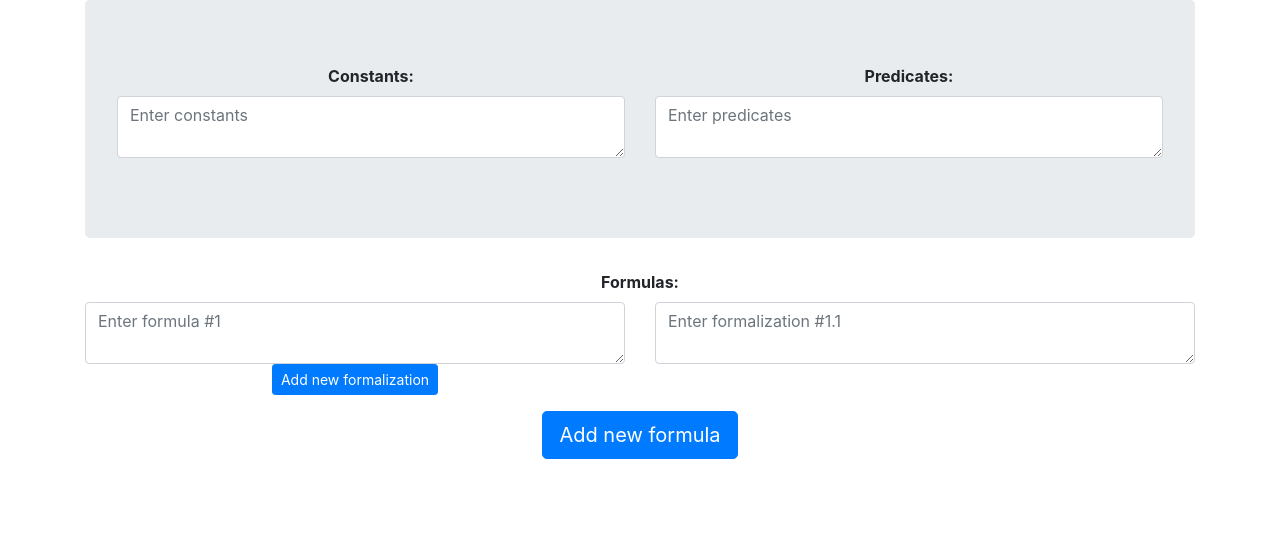
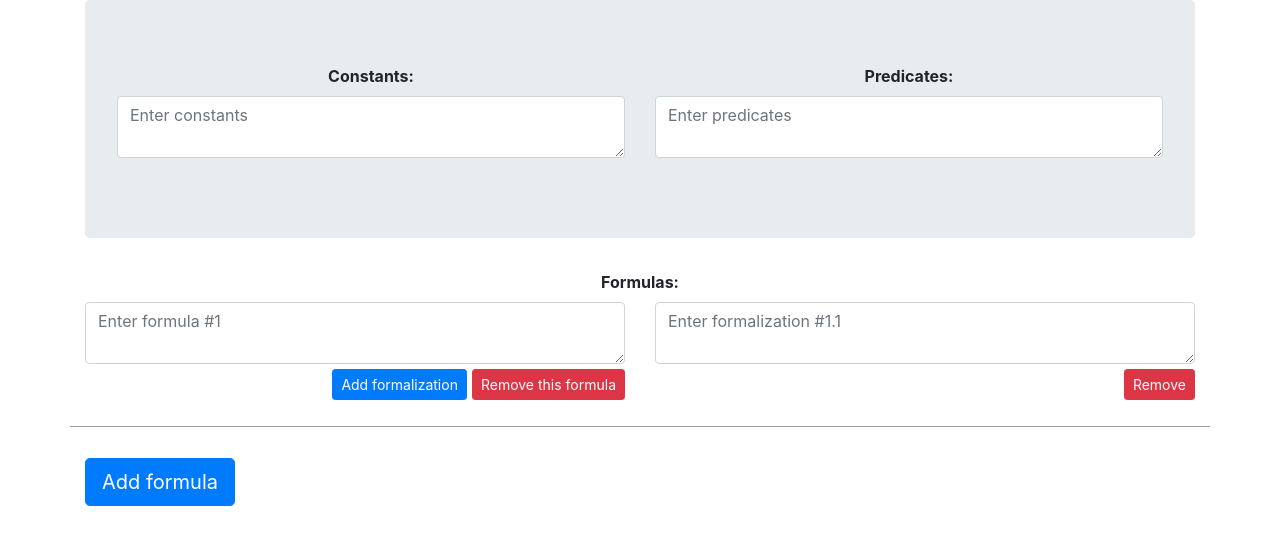
Before and after one commit to nikolakulikova/formalization-checker-front-end, a React (Create React App) app: page / in a window 1280 px wide. Shown: the top 544 px of the page. Built offline with nearby package versions, Linux system fonts and the light colour scheme.

Commit message:
added parsing of constants and predicates

```diff
--- a/package.json
+++ b/package.json
@@ -3,6 +3,7 @@
   "version": "0.1.0",
   "private": true,
   "dependencies": {
+    "@fmfi-uk-1-ain-412/js-fol-parser": "^0.4.3",
     "@reduxjs/toolkit": "^1.4.0",
     "@testing-library/jest-dom": "^4.2.4",
     "@testing-library/react": "^9.5.0",
--- a/src/App.css
+++ b/src/App.css
@@ -36,3 +36,35 @@
     transform: rotate(360deg);
   }
 }
+
+.Error {
+  color: #ff0000;
+  float: left;
+}
+
+.Formula {
+  border-bottom: 1px solid #a0a0a0;
+}
+
+.AddFormalizationButton {
+  float: right;
+  margin-top: 5px;
+}
+
+.AddNextFormulaButton {
+  float: left;
+  margin: 15px;
+}
+
+.EraseFormulaButton {
+  float: right;
+  margin-top: 5px;
+  margin-left: 5px;
+  margin-bottom: 5px;
+}
+
+.EraseFormalizationButton {
+  float: right;
+  margin-top: 5px;
+  margin-bottom: 10px;
+}
--- a/src/components/constants/Constants.js
+++ b/src/components/constants/Constants.js
@@ -4,14 +4,12 @@ import { useSelector, useDispatch } from 'react-redux';
 import { update } from './constantsSlice';
 import {
   selectCurrentValue,
-  /*selectLastValidValue,
-  selectErrorStr*/
+  selectErrMessage
 } from './constantsSlice';
 
 function Constants() {
-  const value = useSelector(selectCurrentValue);
-  //const lastValidValue = useSelector(selectLastValidValue);
-  //const errorStr = useSelector(selectErrorStr);
+  const currentValue = useSelector(selectCurrentValue);
+  const errMessage = useSelector(selectErrMessage);
 
   const dispatch = useDispatch();
 
@@ -21,9 +19,12 @@ function Constants() {
       <Form.Control
         as="textarea"
         placeholder="Enter constants"
-        value={value}
+        value={currentValue}
         onChange={e => dispatch(update(e.target.value))}
       />
+      <Form.Text className="Error">
+        {errMessage}
+      </Form.Text>
     </Form.Group>
   );
 }
--- a/src/components/constants/constantsSlice.js
+++ b/src/components/constants/constantsSlice.js
@@ -1,15 +1,26 @@
 import { createSlice } from '@reduxjs/toolkit';
+import { parseConstants } from '@fmfi-uk-1-ain-412/js-fol-parser';
 
 export const constantsSlice = createSlice({
   name: 'constants',
   initialState: {
     currentValue: '',
     lastValidValue: '',
-    errorStr: ''
+    errMessgage: ''
   },
   reducers: {
     update: (state, action) => {
       state.currentValue = action.payload;
+      let constants = null;
+      try {
+        constants = parseConstants(state.currentValue);
+      } catch (err) {
+        state.errMessgage = err.message;
+      }
+      if (constants != null) {
+        state.lastValidValue = state.currentValue;
+        state.errMessgage = '';
+      }
     }
   }
 });
@@ -17,7 +28,6 @@ export const constantsSlice = createSlice({
 export const { update } = constantsSlice.actions;
 
 export const selectCurrentValue = state => state.constants.currentValue;
-export const selectLastValidValue = state => state.constants.lastValidValue;
-export const selectErrorStr = state => state.constants.errorStr;
+export const selectErrMessage = state => state.constants.errMessgage;
 
 export default constantsSlice.reducer;
--- a/src/components/formulas/Formalizations.js
+++ b/src/components/formulas/Formalizations.js
@@ -1,8 +1,9 @@
 import React from 'react';
-import { Form } from 'react-bootstrap';
+import { Form, Button, Row, Col } from 'react-bootstrap';
 import { useSelector, useDispatch } from 'react-redux';
 import {
   updateFormalization,
+  removeFormalization
 } from './formulasSlice';
 import { selectValues } from './formulasSlice';
 
@@ -12,10 +13,11 @@ function Formalizations(props) {
   const dispatch = useDispatch();
 
   const listItems = values.map((x, i) =>
-    <Form.Control key={i}
+    <Row key={i}>
+      <Col>
+        <Form.Control className="Formalization" key={i}
           as="textarea"
-      placeholder={"Enter formalization #"
-                    + (props.index + 1) + "." + (i + 1)}
+          placeholder={"Enter formalization #" + (props.index + 1) + "." + (i + 1)}
           value={x.currentValue}
           onChange={e => dispatch(updateFormalization({
             value: e.target.value,
@@ -23,12 +25,23 @@ function Formalizations(props) {
               formalizationNum: i
           }))}
         />
+        <Button
+          className="EraseFormalizationButton"
+          variant="danger"
+          size="sm"
+          onClick={() => dispatch(removeFormalization({
+            formulaNum: props.index,
+            formalizationNum: i
+          }))}
+        >
+          Remove
+        </Button>
+      </Col>
+    </Row>
   );
 
   return (
-    <Form.Group>
-      {listItems}
-    </Form.Group>
+    <Form.Group>{listItems}</Form.Group>
   );
 }
 
--- a/src/components/formulas/Formulas.js
+++ b/src/components/formulas/Formulas.js
@@ -4,7 +4,8 @@ import { useSelector, useDispatch } from 'react-redux';
 import {
   updateInformalValue,
   addNewFormula,
-  addNewFormalization
+  addNewFormalization,
+  removeFormula
 } from './formulasSlice';
 import { selectValues } from './formulasSlice';
 import Formalizations from './Formalizations';
@@ -16,7 +17,7 @@ function Formulas() {
 
   const listItems = values.map((x, index) =>
     <Form.Group key={index}>
-      <Row>
+      <Row className="Formula">
         <Col>
           <Form.Control
             as="textarea"
@@ -28,11 +29,20 @@ function Formulas() {
             }))}
           />
           <Button
+            className="EraseFormulaButton"
+            variant="danger"
+            size="sm"
+            onClick={() => dispatch(removeFormula(index))}
+          >
+            Remove this formula
+          </Button>
+          <Button
+            className="AddFormalizationButton"
             variant="primary"
             size="sm"
             onClick={() => dispatch(addNewFormalization(index))}
           >
-            Add new formalization
+            Add formalization
           </Button>
         </Col>
         <Col>
@@ -51,15 +61,14 @@ function Formulas() {
       </Row>
       {listItems}
       <Row>
-        <Col>
         <Button
+          className="AddNextFormulaButton"
           variant="primary"
           size="lg"
           onClick={() => dispatch(addNewFormula())}
         >
-            Add new formula
+          Add formula
         </Button>
-        </Col>
       </Row>
     </Form.Group>
   );
--- a/src/components/formulas/formulasSlice.js
+++ b/src/components/formulas/formulasSlice.js
@@ -8,7 +8,7 @@ export const formulasSlice = createSlice({
       formalizations: [{
         currentValue: '',
         lastValidValue: '',
-        errorStr: ''
+        errMessage: ''
       }]
     }]
   },
@@ -31,7 +31,7 @@ export const formulasSlice = createSlice({
         formalizations:[{
           currentValue: '',
           lastValidValue: '',
-          errorStr: ''
+          errMessage: ''
         }]
       });
     },
@@ -40,8 +40,16 @@ export const formulasSlice = createSlice({
       state.formulas[formulaNum].formalizations.push({
         currentValue: '',
         lastValidValue: '',
-        errorStr: ''
+        errMessage: ''
       });
+    },
+    removeFormula: (state, action) => {
+      state.formulas.splice(action.payload, 1);
+    },
+    removeFormalization: (state, action) => {
+      const formulaNum = action.payload.formulaNum;
+      const formalizationNum = action.payload.formalizationNum;
+      state.formulas[formulaNum].formalizations.splice(formalizationNum, 1);
     }
   }
 });
@@ -50,7 +58,9 @@ export const {
   updateInformalValue,
   updateFormalization,
   addNewFormula,
-  addNewFormalization
+  addNewFormalization,
+  removeFormula,
+  removeFormalization
 } = formulasSlice.actions;
 
 export const selectValues = state => state.formulas.formulas;
--- a/src/components/predicates/Predicates.js
+++ b/src/components/predicates/Predicates.js
@@ -4,14 +4,12 @@ import { useSelector, useDispatch } from 'react-redux';
 import { update } from './predicatesSlice';
 import {
   selectCurrentValue,
-  /*selectLastValidValue,
-  selectErrorStr*/
+  selectErrMessage
 } from './predicatesSlice';
 
 function Predicates() {
-  const value = useSelector(selectCurrentValue);
-  //const lastValidValue = useSelector(selectLastValidValue);
-  //const errorStr = useSelector(selectErrorStr);
+  const currentValue = useSelector(selectCurrentValue);
+  const errMessage = useSelector(selectErrMessage);
 
   const dispatch = useDispatch();
 
@@ -21,9 +19,12 @@ function Predicates() {
       <Form.Control
         as="textarea"
         placeholder="Enter predicates"
-        value={value}
+        value={currentValue}
         onChange={e => dispatch(update(e.target.value))}
       />
+      <Form.Text className="Error">
+        {errMessage}
+      </Form.Text>
     </Form.Group>
   );
 }
--- a/src/components/predicates/predicatesSlice.js
+++ b/src/components/predicates/predicatesSlice.js
@@ -1,15 +1,26 @@
 import { createSlice } from '@reduxjs/toolkit';
+import { parsePredicates } from '@fmfi-uk-1-ain-412/js-fol-parser';
 
 export const predicatesSlice = createSlice({
   name: 'predicates',
   initialState: {
     currentValue: '',
     lastValidValue: '',
-    errorStr: ''
+    errMessgage: ''
   },
   reducers: {
     update: (state, action) => {
       state.currentValue = action.payload;
+      let predicates = null;
+      try {
+        predicates = parsePredicates(state.currentValue);
+      } catch (err) {
+        state.errMessgage = err.message;
+      }
+      if (predicates != null) {
+        state.lastValidValue = state.currentValue;
+        state.errMessgage = '';
+      }
     }
   }
 });
@@ -17,7 +28,6 @@ export const predicatesSlice = createSlice({
 export const { update } = predicatesSlice.actions;
 
 export const selectCurrentValue = state => state.predicates.currentValue;
-export const selectLastValidValue = state => state.predicates.lastValidValue;
-export const selectErrorStr = state => state.predicates.errorStr;
+export const selectErrMessage = state => state.predicates.errMessgage;
 
 export default predicatesSlice.reducer;
```
Also changed, not shown: 1 other file (tests, documents, lock files or other folders). Lines whose indentation alone changed are shown as unchanged.
